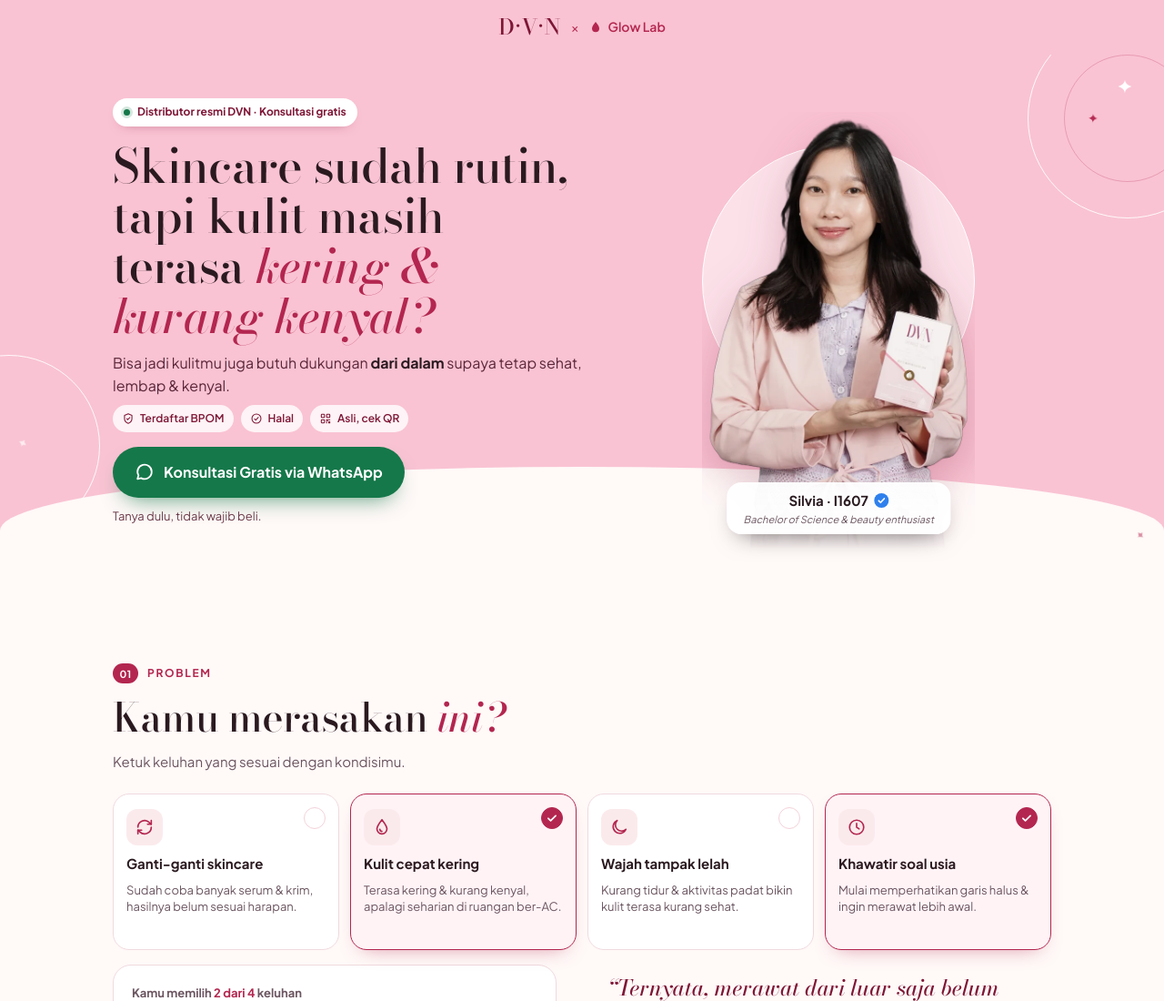
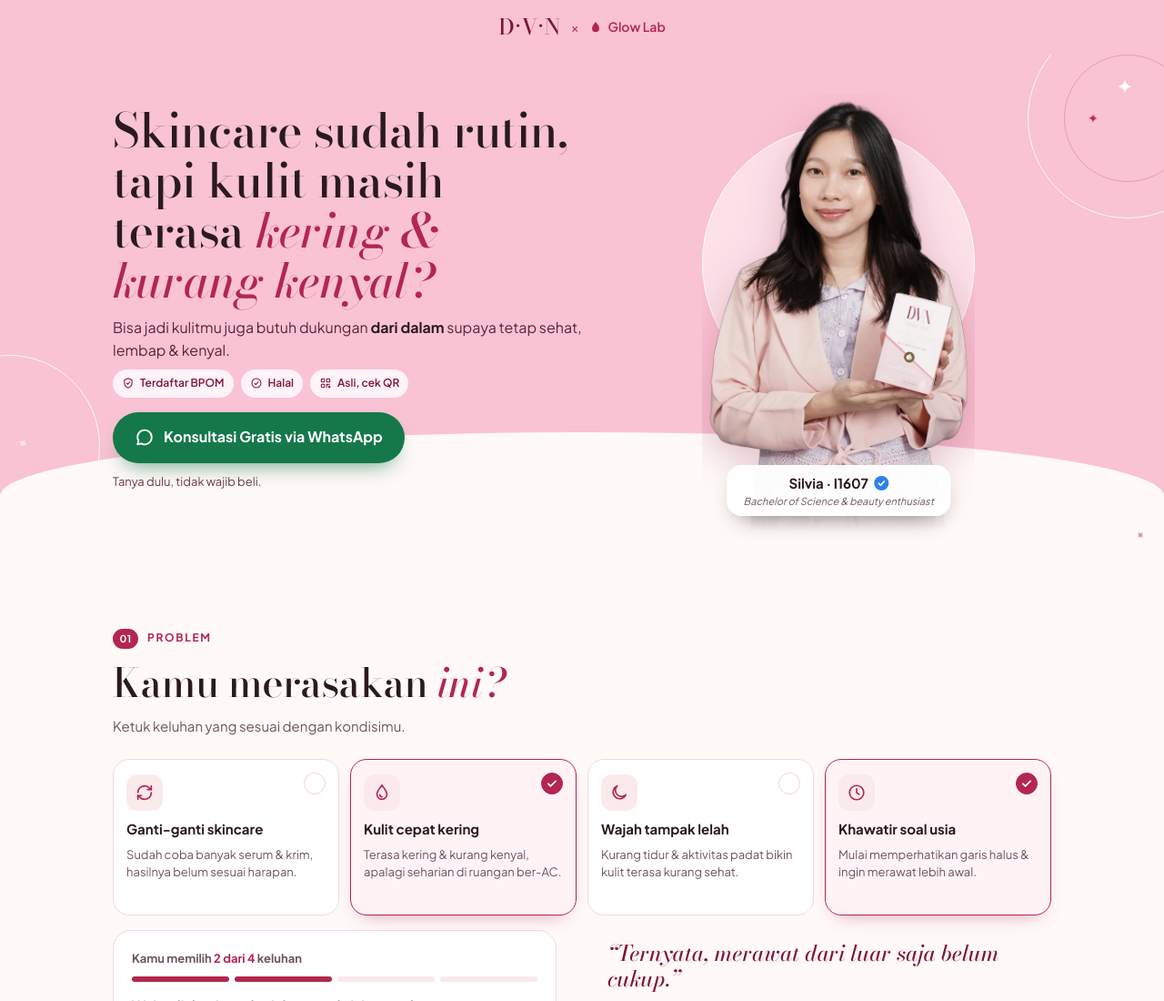
Before and after one commit to siuddin23/dvn-glowlab-lp, a plain HTML site: page index.html in a window 1280 px wide. Shown: the top 1100 px of the page at 91% size. Drawn offline with nearby package versions, Linux system fonts and the light colour scheme.

Commit message:
Add files via upload

```diff
--- a/index.html
+++ b/index.html
@@ -95,9 +95,7 @@
     .spark.r { color: var(--rose); }
     .hero-grid { position: relative; z-index: 2; display: grid; }
     .hero-copy { padding-top: 24px; }
-    .eyebrow { display: inline-flex; align-items: center; gap: 8px; font-size: 12px; font-weight: 700; color: var(--rose-d); background: #fff; padding: 6px 12px; border-radius: 999px; box-shadow: 0 6px 14px -10px rgba(126,22,54,.6); }
-    .dot { width: 7px; height: 7px; border-radius: 50%; background: var(--wa); box-shadow: 0 0 0 3px rgba(21,120,74,.18); }
-    .hero h1 { font-size: clamp(34px, 9.4vw, 52px); line-height: 1.06; margin: 16px 0 12px; }
+    .hero h1 { font-size: clamp(34px, 9.4vw, 52px); line-height: 1.06; margin: 8px 0 12px; }
     .hero h1 em { color: var(--rose); }
     .lead { font-size: 16px; color: #5A2638; }
     .lead strong { color: var(--ink); }
@@ -307,7 +305,6 @@
 
   <div class="wrap hero-grid">
     <div class="hero-copy">
-      <p class="eyebrow"><span class="dot"></span>Distributor resmi DVN · Konsultasi gratis</p>
       <h1>Skincare sudah rutin, tapi kulit masih terasa <em>kering &amp; kurang kenyal?</em></h1>
       <p class="lead">Bisa jadi kulitmu juga butuh dukungan <strong>dari dalam</strong> supaya tetap sehat, lembap &amp; kenyal.</p>
     </div>
```
